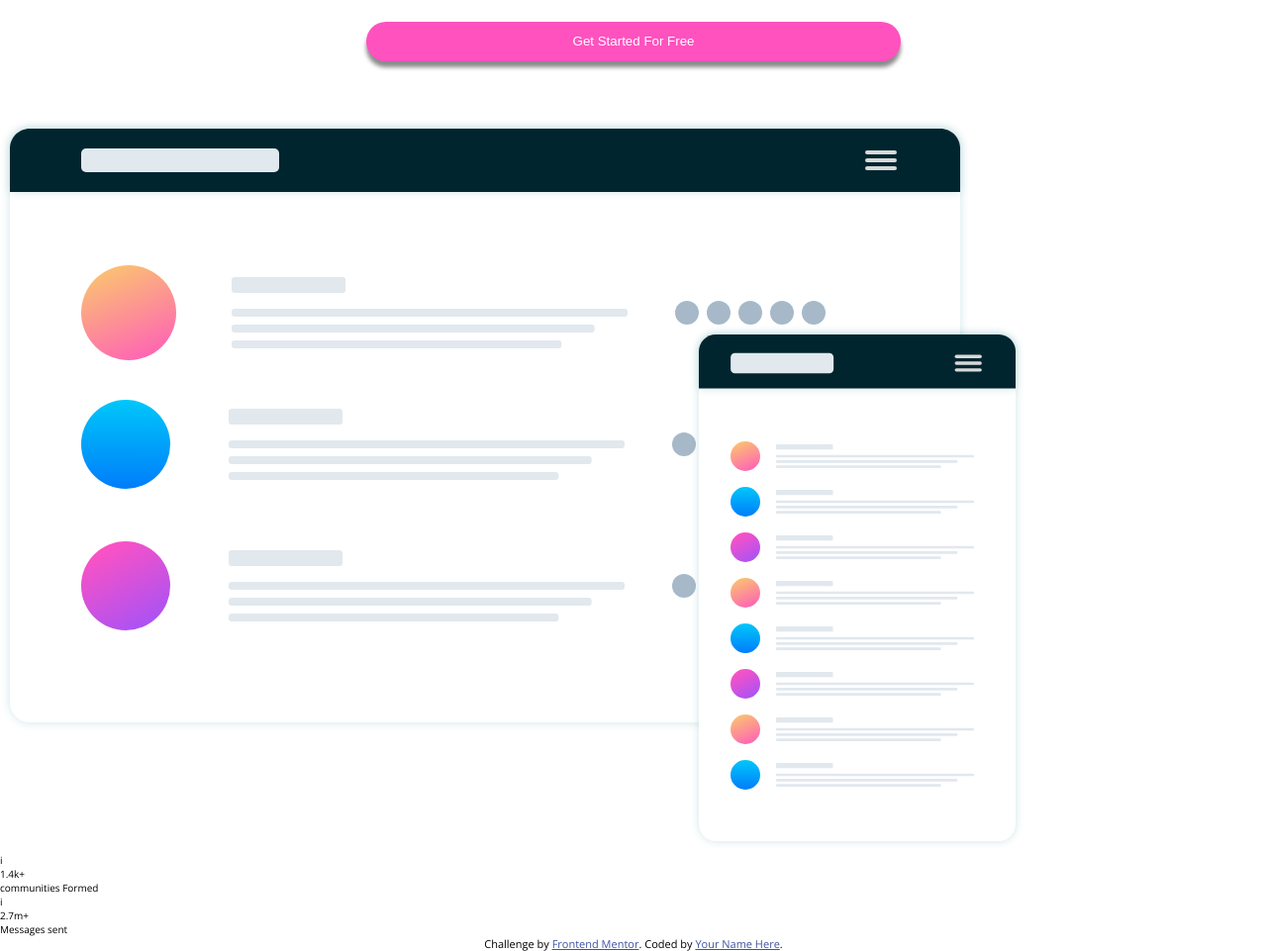
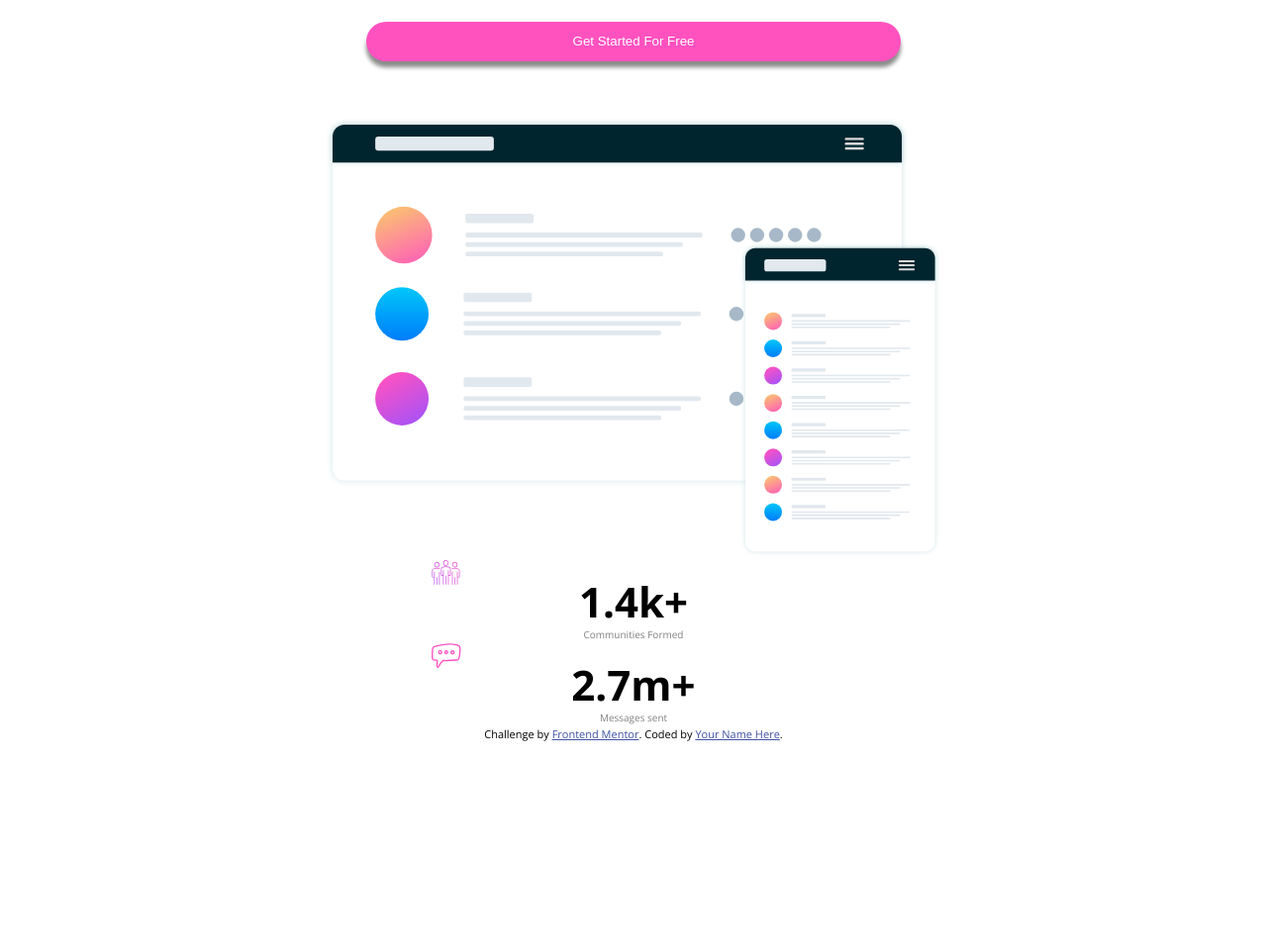
Before and after one commit to efrainhgmx/Huddle-page, a plain HTML site: page index.html in a window 1280 px wide. Shown: the part 360-1321 px from the top of the page at 99% size. After the commit the page ends 1109 px from the top, so only its background shows below. Drawn offline with nearby package versions, Linux system fonts and the light colour scheme.

Commit message:
Estilos de la primer sección principal

```diff
--- a/index.html
+++ b/index.html
@@ -36,14 +36,14 @@
 
       <div class="main-numbers--container">
          <div class="main-numbers--left">
-           <span>i</span>
-           <p>1.4k+</p>
-           <p>communities Formed</p>
+           <span class="communities-icon"></span>
+           <p class="main-number">1.4k+</p>
+           <p class="main-number--description">Communities Formed</p>
          </div>
          <div class="main-numbers--right">
-           <span>i</span>
-           <p>2.7m+</p>
-           <p>Messages sent</p>
+           <span class="message-icon"></span>
+           <p class="main-number">2.7m+</p>
+           <p class="main-number--description">Messages sent</p>
          </div>
       </div>
     </section>
--- a/styles.css
+++ b/styles.css
@@ -102,9 +102,77 @@ header {
 
 /* end header section */
 
+/* main section */
 main {
     width: 100%;
     height: auto;
 }
+
+.first-main--section,
+.main-numbers--container {
+    width: 90%;
+    height: auto;
+    margin: 0 auto;
+}
+
+.image-container {
+    width: auto;
+    min-width: 288px;
+    max-width: 620px;
+    margin: 0 auto;
+}
+
+.image-container img {
+    width: 100%;
+}
+
+.main-numbers--container {
+    display: flex;
+    flex-direction: column;
+    justify-content: center;
+    align-items: center;
+}
+
+.main-numbers--left,
+.main-numbers--right {
+    width: 50%;
+    min-width: 230px;
+    max-width: 560px;
+}
+
+.communities-icon,
+.message-icon {
+    display: inline-block;
+    width: 50px;
+    height: 25px;
+    background-position: center;
+    background-size: contain;
+    background-repeat: no-repeat;
+    padding-left: 140px;
+}
+
+.communities-icon {
+    background-image: url(./images/icon-communities.svg);
+}
+
+.message-icon {
+    background-image: url(./images/icon-messages.svg);
+}
+.main-number {
+    font-size: 4.2rem;
+    font-weight: bold;
+    line-height: 2.8rem;
+    text-align: center;
+    padding-bottom: 10px;
+}
+
+.main-number--description {
+    font-size: 1rem;
+    font-weight: 400;
+    line-height: 1.8rem;
+    text-align: center;
+    color: #808080;
+}
+
 .attribution { font-size: 11px; text-align: center; }
 .attribution a { color: hsl(228, 45%, 44%); }
```
